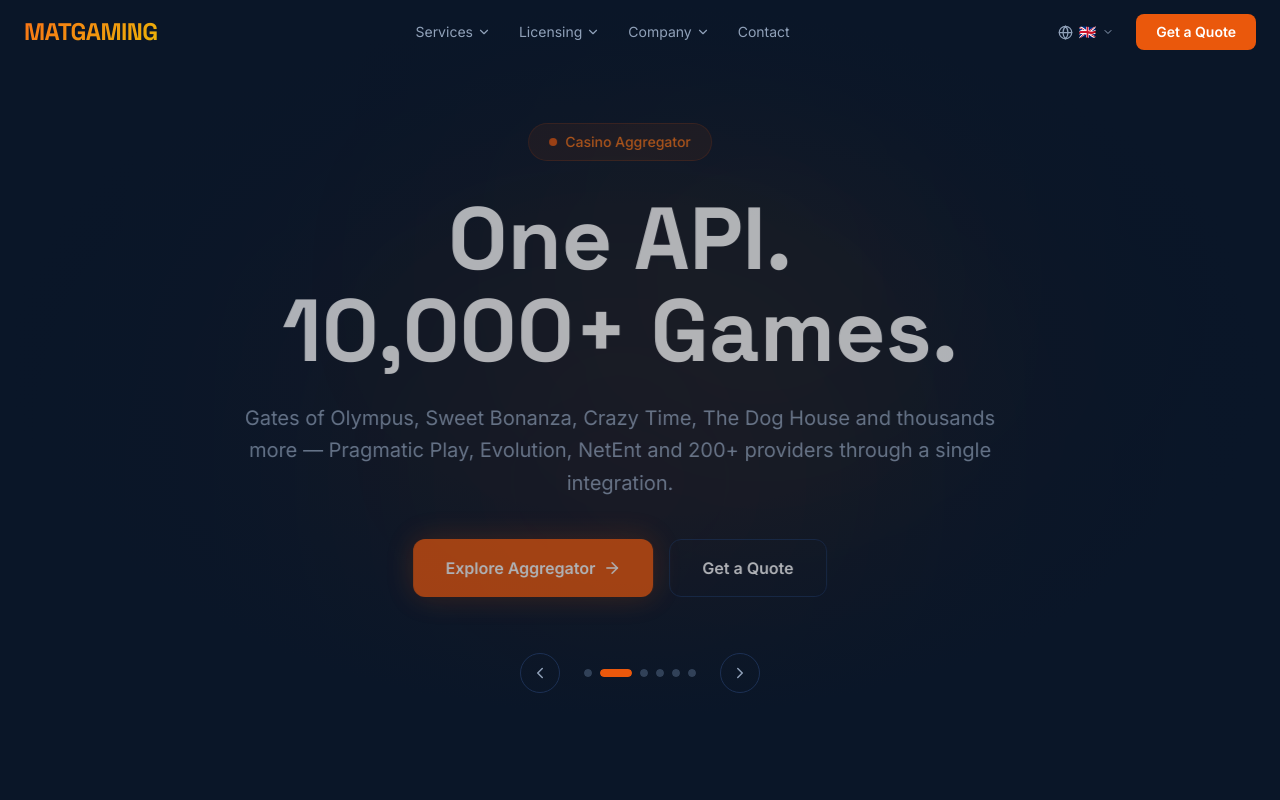
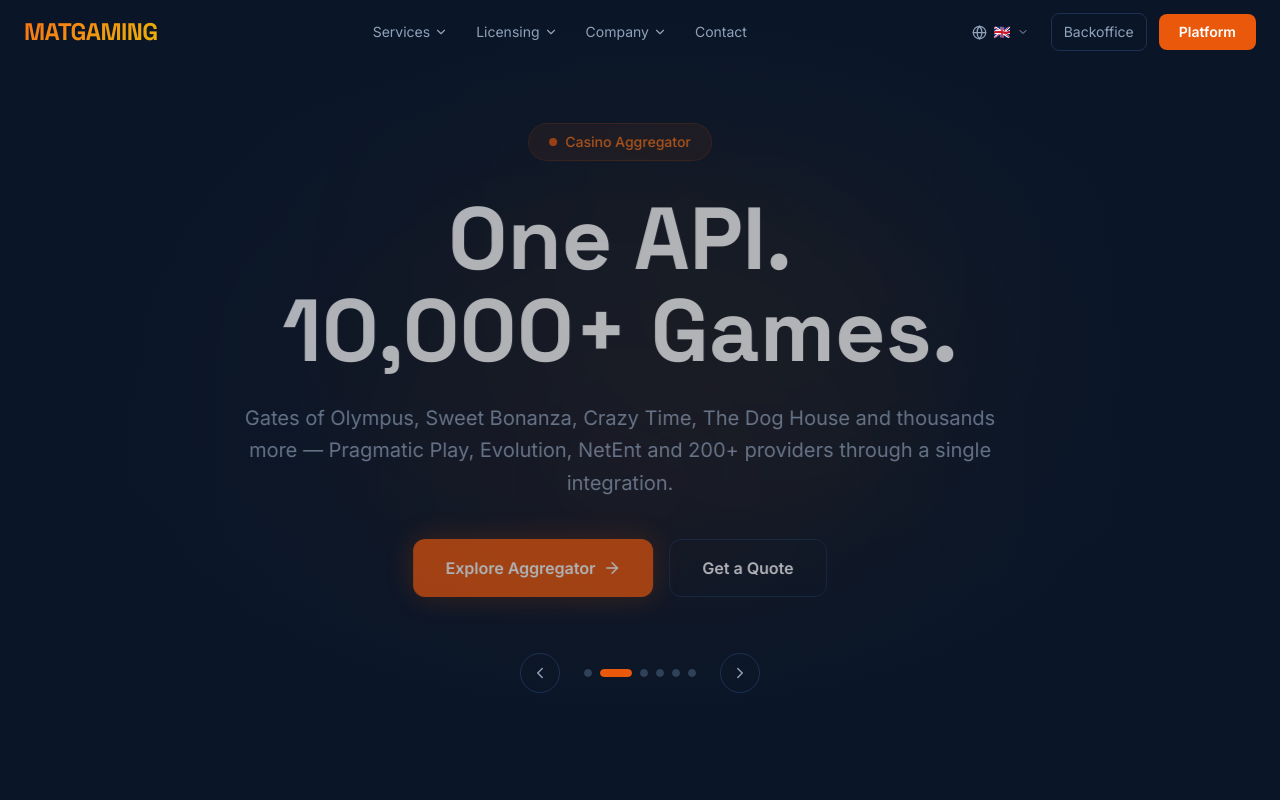
Before and after one commit to rio-mat/matgaming-landing, a React (Vite) app: page / in a window 1280 px wide. Shown: the top 800 px of the page. Built offline with nearby package versions, Linux system fonts and the light colour scheme.

Commit message:
feat: add Backoffice + Platform buttons to navbar

```diff
--- a/src/components/Navbar.tsx
+++ b/src/components/Navbar.tsx
@@ -125,9 +125,12 @@
             )}
           </div>
 
-          <Link to="/contact" className="bg-brand hover:bg-brand-dark text-white px-5 py-2 rounded-lg text-sm font-semibold transition">
-            {t('nav.getQuote')}
-          </Link>
+          <a href="https://bo.matgaming.net" target="_blank" rel="noopener noreferrer" className="text-sm text-slate-400 hover:text-white transition px-3 py-2 rounded-lg hover:bg-white/5 border border-border">
+            Backoffice
+          </a>
+          <a href="https://matslot.com" target="_blank" rel="noopener noreferrer" className="bg-brand hover:bg-brand-dark text-white px-5 py-2 rounded-lg text-sm font-semibold transition">
+            Platform
+          </a>
         </div>
 
         <button className="lg:hidden text-white" onClick={() => setOpen(!open)}>
@@ -159,9 +162,14 @@
               ))}
             </div>
           </div>
-          <Link to="/contact" className="bg-brand text-white px-5 py-2 rounded-lg text-sm font-semibold text-center mt-2">
-            {t('nav.getQuote')}
-          </Link>
+          <div className="flex gap-2 mt-2">
+            <a href="https://bo.matgaming.net" target="_blank" rel="noopener noreferrer" className="flex-1 text-center text-sm text-slate-300 border border-border px-4 py-2 rounded-lg">
+              Backoffice
+            </a>
+            <a href="https://matslot.com" target="_blank" rel="noopener noreferrer" className="flex-1 text-center bg-brand text-white px-4 py-2 rounded-lg text-sm font-semibold">
+              Platform
+            </a>
+          </div>
         </div>
       )}
     </nav>
```
